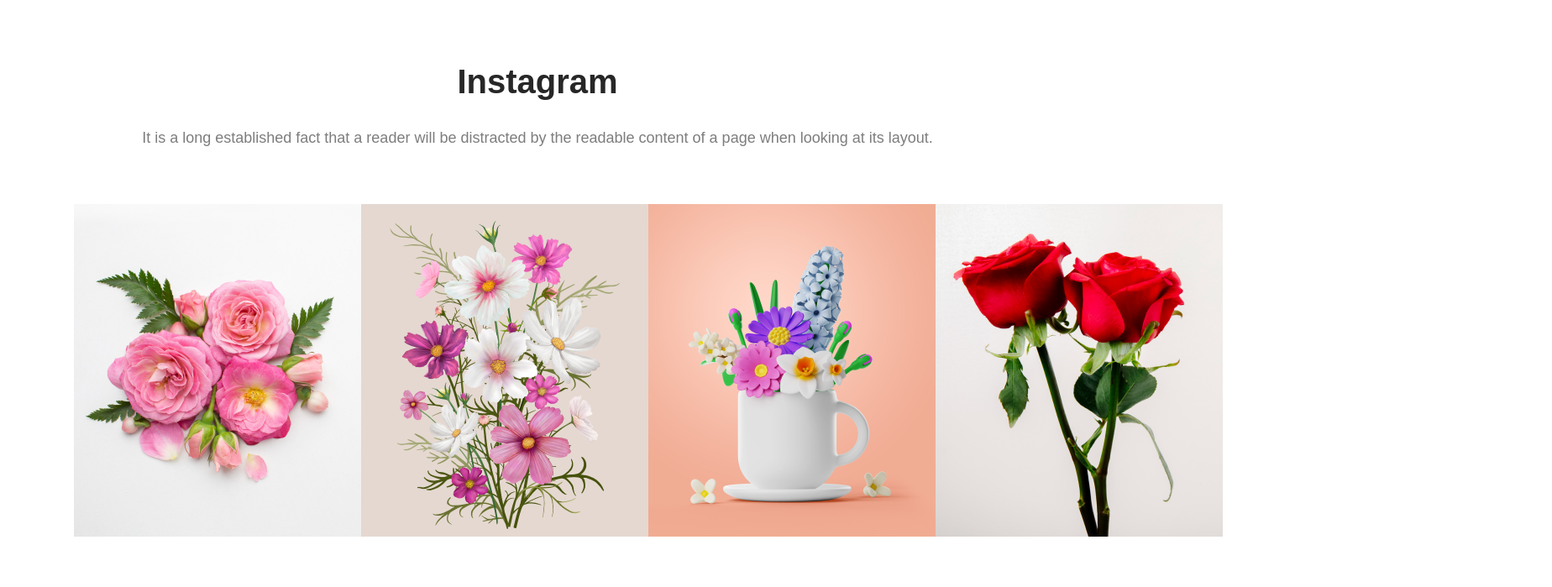
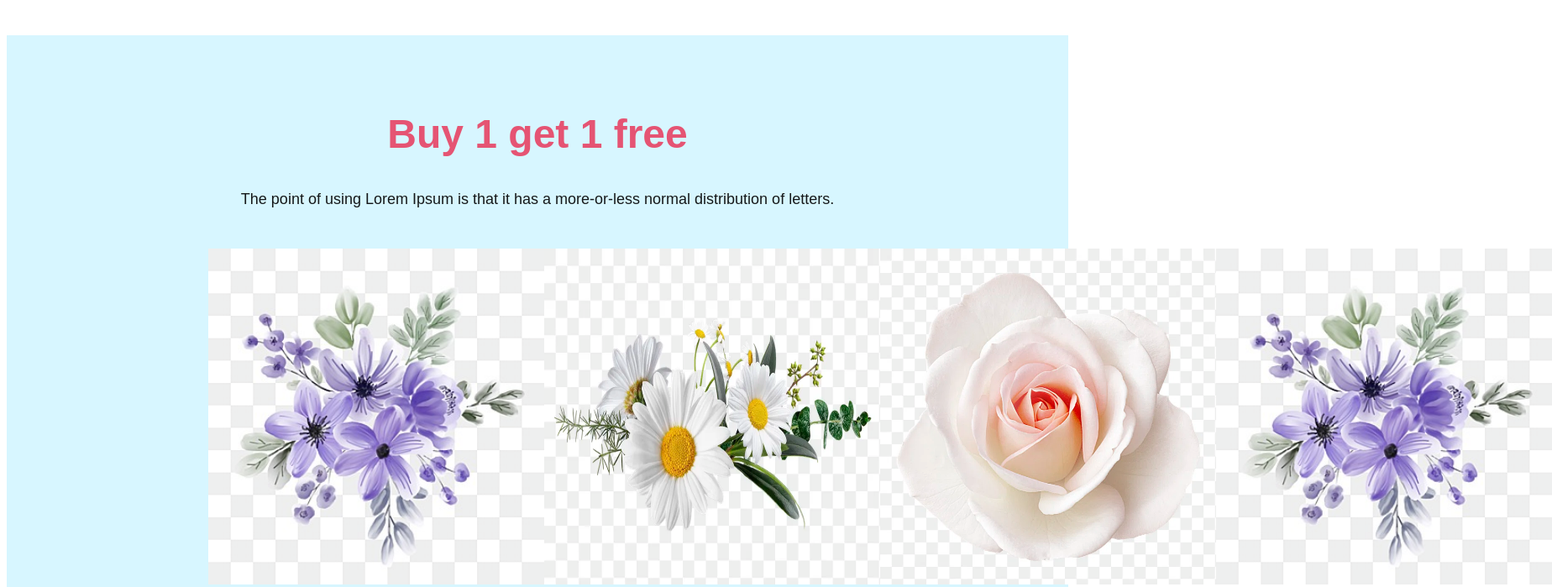
Before and after one commit to tansen-sun/flower-assignment, a plain HTML site: page index.html in a window 1280 px wide. Shown: the part 3000-3699 px from the top of the page at 84% size, 1848 px wide, since content can reach past the window. Drawn offline with Linux system fonts and the light colour scheme.

Commit message:
flower assignment totally finished

```diff
--- a/index.html
+++ b/index.html
@@ -70,6 +70,21 @@
                 </div>
             </div>
         </section>
+        <!-- bonus section -->
+        <section class="section-bonus">
+            <div class="buy1-gate1">
+                <h1>Buy 1 get 1 free</h1>
+                <p>
+                    The point of using Lorem Ipsum is that it has a more-or-less normal distribution of letters.
+                </p>
+                <div class="bonusimg">
+                    <img src="images/fl.png" alt="">
+                    <img src="images/flowerbonus.png" alt="">
+                    <img src="images/flowerbonus2.png" alt="">
+                    <img src="images/fl.png" alt="">
+                </div>
+            </div>
+        </section>
         <!-- section 3 instagram -->
         <section class="section3">
             <div class="insta-flower">
@@ -91,6 +106,7 @@
                 </div>
             </div>
         </section>
+
     </main>
     <footer>
         <h1><span>Flower</span>Shop</h1>
--- a/style.css
+++ b/style.css
@@ -223,3 +223,33 @@ footer p{
     font-size: 18px;
     font-weight: 400;
 }
+
+/* bonus part */
+
+.buy1-gate1{
+    padding: 50px 240px;
+    background-color: rgb(215, 246, 255);
+
+}
+.buy1-gate1 h1{
+    text-align: center;
+    font-size: 48px;
+    font-weight: 800;
+    color: #E55473;
+}
+.buy1-gate1 p{
+    color: rgba(0, 0, 0, 0.9);
+    text-align: center;
+    font-size: 18px;
+    font-weight: 400;
+    padding-bottom: 30px;
+
+}
+.bonusimg{
+    display: flex;
+    justify-content: space-around;
+}
+.bonusimg img{
+    height: 400px;
+    width: 400px;
+}
```
Also changed, not shown: images/fl.png (added), images/flowerbonus.png (added), images/flowerbonus2.png (added).
